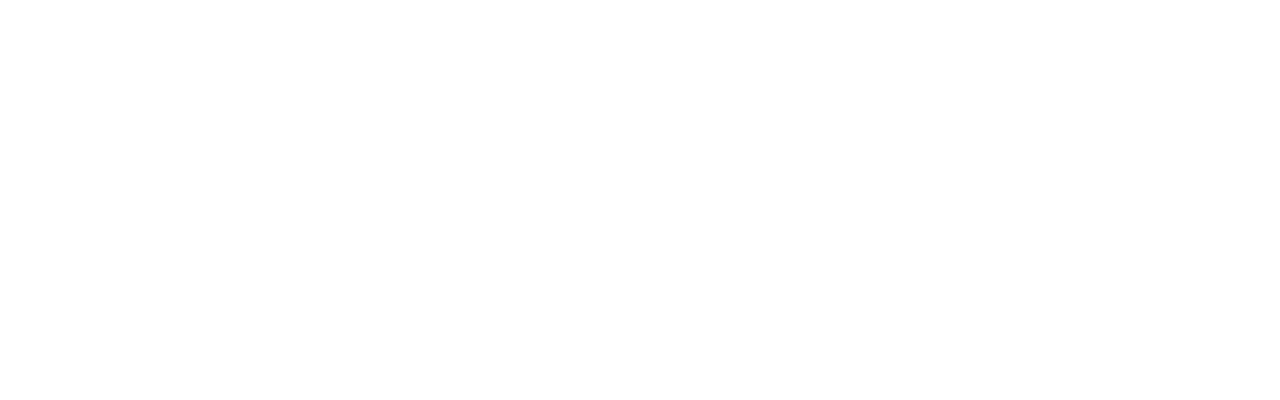
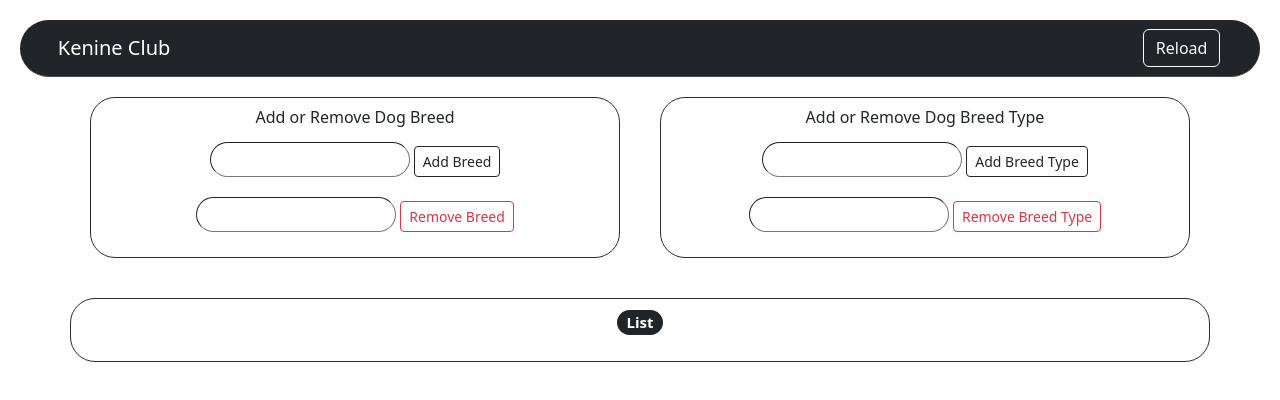
Before and after one commit to hkashwinkashyap/hutchison_dogs_api_server, a plain HTML site: page ui/home_page/index.html in a window 1280 px wide. Drawn offline with nearby package versions, Linux system fonts and the light colour scheme.

Commit message:
ui layout done

```diff
--- a/ui/home_page/index.html
+++ b/ui/home_page/index.html
@@ -4,13 +4,56 @@
 <head>
     <meta charset="UTF-8">
     <meta name="viewport" content="width=device-width, initial-scale=1.0">
+    <link rel="stylesheet" href="../style.css">
     <link href="https://cdn.jsdelivr.net/npm/bootstrap@5.3.2/dist/css/bootstrap.min.css" rel="stylesheet"
         integrity="sha384-T3c6CoIi6uLrA9TneNEoa7RxnatzjcDSCmG1MXxSR1GAsXEV/Dwwykc2MPK8M2HN" crossorigin="anonymous">
     <title>Dogs</title>
 </head>
 
 <body>
+    <nav class="navbar bg-dark border-bottom border-body rounded-start-pill rounded-end-pill" data-bs-theme="dark">
+        <div class="container col-10">
+            <a class="navbar-brand" href="#">Kenine Club</a>
+        </div>
+        <div class="container col-1">
+            <button class="btn btn-outline-light" onclick="loadHomePage()">Reload</button>
+        </div>
+    </nav>
 
+    <div class="container text-center">
+        <div class="row">
+            <div class="col crud-view-container">
+                <h6>Add or Remove Dog Breed</h6>
+                    <div class="container button-container-btns">
+                        <input type="text" id="dog-breed-add">
+                        <button type="button" class="btn btn-outline-dark btn-sm" onclick="addDogBreed()">Add Breed</button>
+                    </div>
+                    <div class="container button-container-btns">
+                        <input type="text" id="dog-breed-remove">
+                        <button type="button" class="btn btn-outline-danger btn-sm" onclick="removeDogBreed()">Remove Breed</button>
+                    </div>
+            </div>
+            <div class="col crud-view-container">
+                <h6>Add or Remove Dog Breed Type</h6>
+                    <div class="container button-container-btns">
+                        <input type="text" id="dog-breed-add">
+                        <button type="button" class="btn btn-outline-dark btn-sm" onclick="addDogBreedType()">Add Breed Type</button>
+                    </div>
+                    <div class="container button-container-btns">
+                        <input type="text" id="dog-breed-remove">
+                        <button type="button" class="btn btn-outline-danger btn-sm" onclick="removeDogBreedType()">Remove Breed
+                            Type</button>
+                    </div>
+            </div>
+        </div>
+    </div>
+
+    <div class="container crud-view-container">
+        <h5><span class="navbar-brand badge rounded-pill text-bg-dark">List</span></h5>
+        <ul id="breed-list"></ul>
+    </div>
+
+    <script src="../script.js"></script>
 </body>
 
 <link href="https://cdn.jsdelivr.net/npm/bootstrap@5.3.2/dist/css/bootstrap.min.css" rel="stylesheet"
--- a/ui/style.css
+++ b/ui/style.css
@@ -1,3 +1,38 @@
 body{
     font-family: Arial, Helvetica, sans-serif;
+    align-items: center;
+    text-align: center;
 }
+
+
+input[type="text"] {
+    width: 200px;
+    height: 35px;
+    padding: 5px;
+    border-width: 1px;
+    border-radius: 25px;
+}
+
+nav {
+    margin: 20px;
+    padding: 5px;
+}
+
+.button-container {
+    margin: 20px;
+    padding: 5px;
+}
+
+.button-container-btns {
+    margin: 10px;
+    padding: 5px;
+}
+
+.crud-view-container {
+    margin: 20px;
+    border: 1px solid #2e2b2b;
+    padding: 10px;
+    align-items: center;
+    text-align: center;
+    border-radius: 25px;
+}
```
Also changed, not shown: ui/script.js (added).
